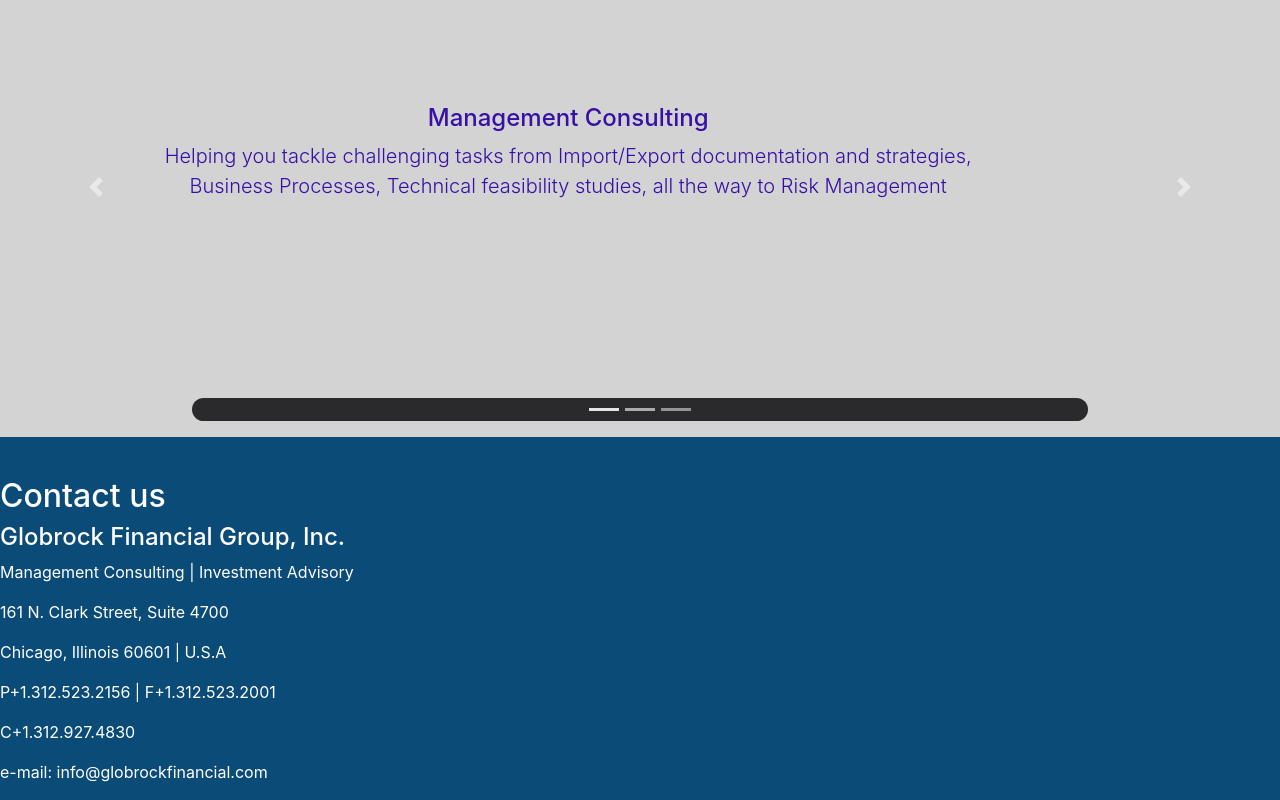
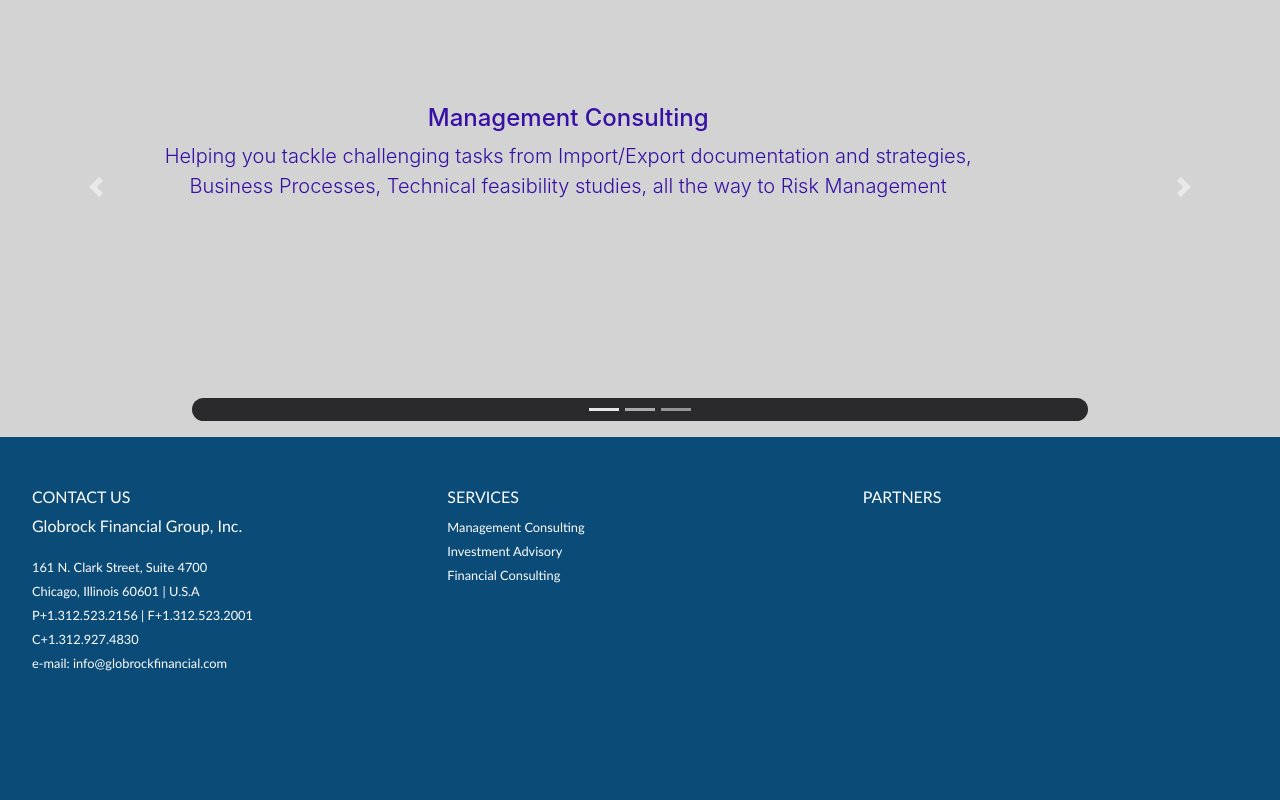
Before and after one commit to Nzibosco/globrockFinancial, a React (Create React App) app: page / in a window 1280 px wide. Shown: the part 1616-2416 px from the top of the page. After the commit the page ends 2340 px from the top, so only its background shows below. Built offline with nearby package versions, Linux system fonts and the light colour scheme.

Commit message:
more footer options

```diff
--- a/src/App.css
+++ b/src/App.css
@@ -126,7 +126,7 @@
 }
 
 #about, #service, #contact {
-  color: rgb(17, 21, 24);
+  color:white;
   padding: 20px;
   font-weight: 800;
   font-family: 'Trebuchet MS', 'Lucida Sans Unicode', 'Lucida Grande', 'Lucida Sans', Arial, sans-serif;
@@ -155,10 +155,14 @@
 }
 
 #footer {
+  width: 95%;
   background-color: inherit;
   color: white;
-  padding-top: 20px;
+  padding-top: 50px;
+  padding-bottom: 50px;
   margin-top: 20px;
+  margin: auto;
+  font-family: 'Trebuchet MS', 'Lucida Sans Unicode', 'Lucida Grande', 'Lucida Sans', Arial, sans-serif;
 }
 
 #giraffe {
--- a/src/components/footerComponent/FooterComponent.tsx
+++ b/src/components/footerComponent/FooterComponent.tsx
@@ -8,19 +8,30 @@
     <footer className="" id="footer">
         <div className = "row">
             <div className="contactUs col-md-4">
-                <h2>Contact us</h2>
-                <h4>Globrock Financial Group, Inc.</h4>
-                <p className = "">Management Consulting | Investment Advisory</p>
-                <p className = "">161 N. Clark Street, Suite 4700</p>
-                <p className = "">Chicago, Illinois 60601 | U.S.A</p>
-                <p className = "">P+1.312.523.2156 | F+1.312.523.2001</p>
-                <p className = "">C+1.312.927.4830</p>
-                <p className = "">e-mail: info@globrockfinancial.com</p>
+                <h6>CONTACT US</h6>
+                <p>Globrock Financial Group, Inc.</p>
+                <small className = "">161 N. Clark Street, Suite 4700</small> <br/>
+                <small className = "">Chicago, Illinois 60601 | U.S.A</small> <br/>
+                <small className = "">P+1.312.523.2156 | F+1.312.523.2001</small> <br/>
+                <small className = "">C+1.312.927.4830</small> <br/>
+                <small className = "">e-mail: info@globrockfinancial.com</small>
             </div>
-            <div className = "servicesFooter">
+            <div className = "servicesFooter col-md-4">
+                <h6>SERVICES</h6>
+                <small className = "">Management Consulting</small> <br/>
+                <small className = "">Investment Advisory</small> <br/>
+                <small className = "">Financial Consulting</small> <br/>
+
+            </div>
+            <div className = "partnersFooter col-md-4">
+                <h6>PARTNERS</h6>
 
             </div>
         </div>
+        <div className = "row" id="social">
+
+        </div>
+        <div className="row" id = "poweredBy"></div>
     </footer>
     );
 }
```
